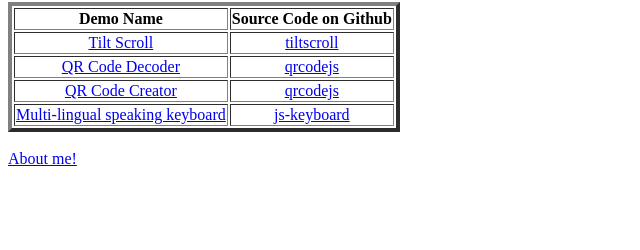
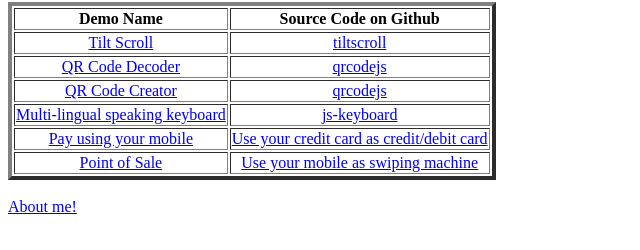
Before and after one commit to klonikar/klonikar.github.io, a plain HTML site: page index.html in a window 1280 px wide. Shown: the part 78-328 px from the top of the page, without its empty margins (0-640 px from the left). Drawn offline with Linux system fonts and the light colour scheme.

Commit message:
Update index.html

```diff
--- a/index.html
+++ b/index.html
@@ -15,6 +15,8 @@
 <tr><td><a href="decodeqr.html">QR Code Decoder</a></td><td><a href="https://github.com/klonikar/qrcodejs">qrcodejs</a></td></tr>
 <tr><td><a href="createqr.html">QR Code Creator</a></td><td><a href="https://github.com/klonikar/qrcodejs">qrcodejs</a></td></tr>
 <tr><td><a href="http://virtual-keyboard.appspot.com/">Multi-lingual speaking keyboard</a></td><td><a href="https://github.com/klonikar/js-keyboard">js-keyboard</a></td></tr>
+<tr><td><a href="quickmpay.html" title="Use your mobile as credit/debit card">Pay using your mobile</a></td><td><a href="https://github.com/klonikar/klonikar.github.io">Use your credit card as credit/debit card</a></td></tr>
+<tr><td><a href="quickmpay-pos.html" title="Use your mobile as swiping machine">Point of Sale</a></td><td><a href="https://github.com/klonikar/klonikar.github.io">Use your mobile as swiping machine</a></td></tr>
 </tbody>
 </table>
 <br/>
```
